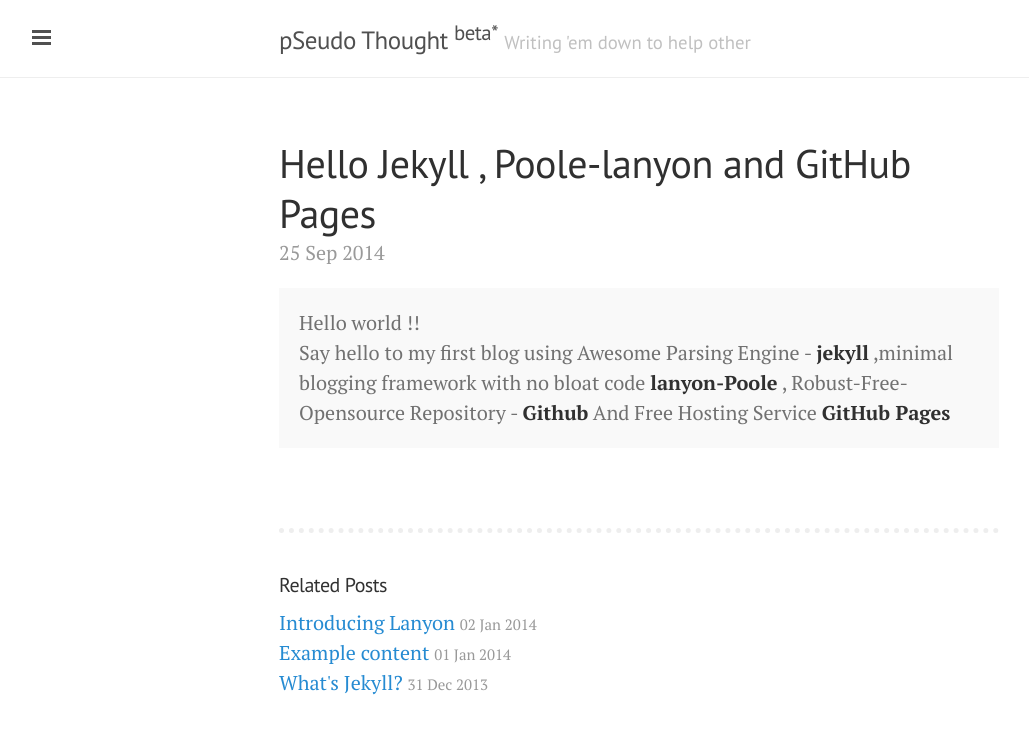
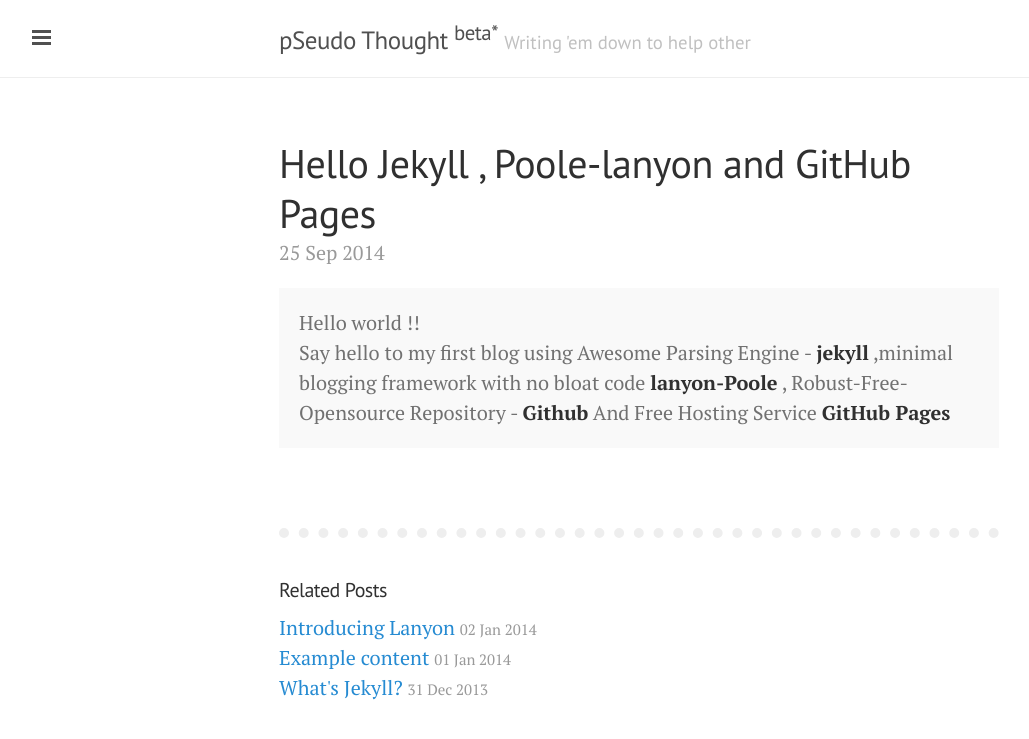
Before and after one commit to DharmeshPandav/dharmeshpandav.github.io, a Jekyll site: the page built from _posts/2014-09-25-Hello jekyll.md, in a window 1280 px wide. Shown: the top 739 px of the page, without its empty margins (1-1030 px from the left). Built offline with Jekyll 4.4.1, drawn with Linux system fonts in a browser that asks for light colours; Markdown is read by kramdown in place of the engine named in the settings.

Commit message:
changed config

```diff
--- a/public/css/lanyon.css
+++ b/public/css/lanyon.css
@@ -325,7 +325,7 @@ a.sidebar-nav-item:focus {
 .related {
   padding-top: 1rem;
   padding-bottom: 1rem;
-  border-top: 5px dotted #eee;
+  border-top: 10px dotted #eee;
 }
 .related-posts {
   padding-left: 0;
```
